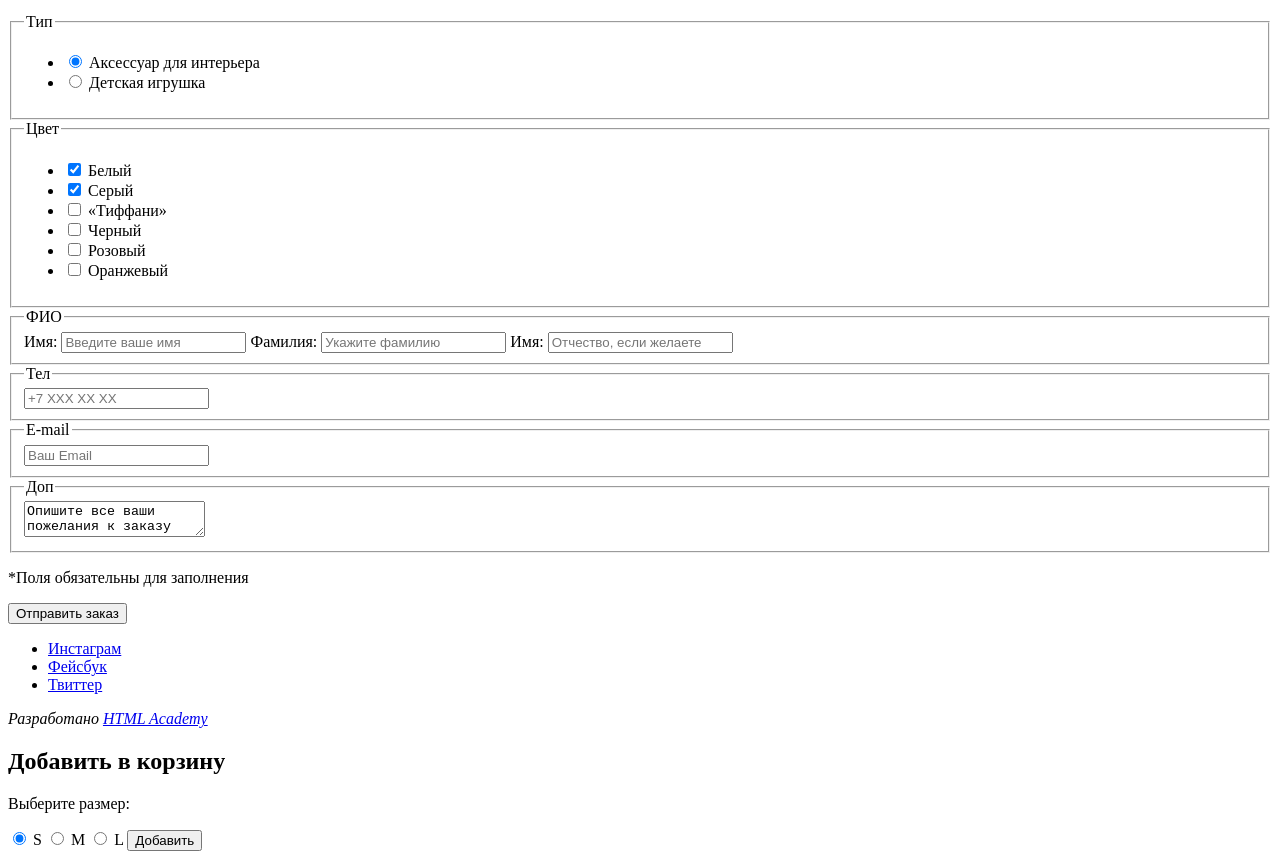
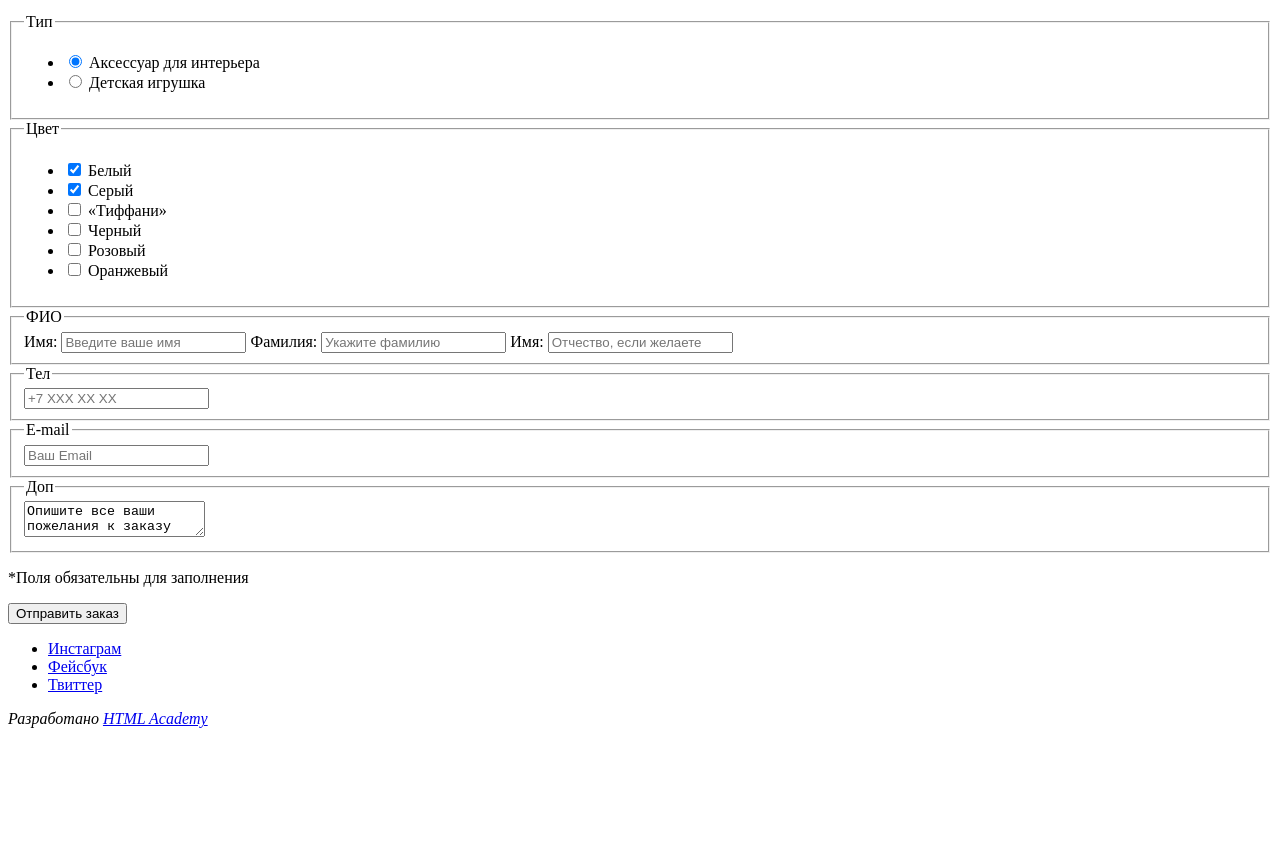
Before and after one commit to hellemess/261907-mishka, a website: page form.html in a window 1280 px wide. Shown: the part 236-1095 px from the top of the page. After the commit the page ends 972 px from the top, so only its background shows below. Drawn offline with Linux system fonts and the light colour scheme.

Commit message:
удалила всплывающее окно со страницы с формой заказа изделия

```diff
--- a/form.html
+++ b/form.html
@@ -125,24 +125,5 @@
         </a>
       </address>
     </footer>
-    <section class="put-in-cart">
-      <h2 class="put-in-cart__heading">Добавить в корзину</h2>
-      <form class="put-in-cart__choose-size" action="https://echo.htmlacademy.ru/" method="post">
-        <p>Выберите размер:</p>
-        <label class="put-in-cart__size">
-          <input type="radio" name="size" value="s" checked>
-          S
-        </label>
-        <label class="put-in-cart__size">
-          <input type="radio" name="size" value="m">
-          M
-        </label>
-        <label class="put-in-cart__size">
-          <input type="radio" name="size" value="l">
-          L
-        </label>
-        <button class="btn  btn--green" type="submit">Добавить</button>
-      </form>
-    </section>
   </body>
 </html>
```
